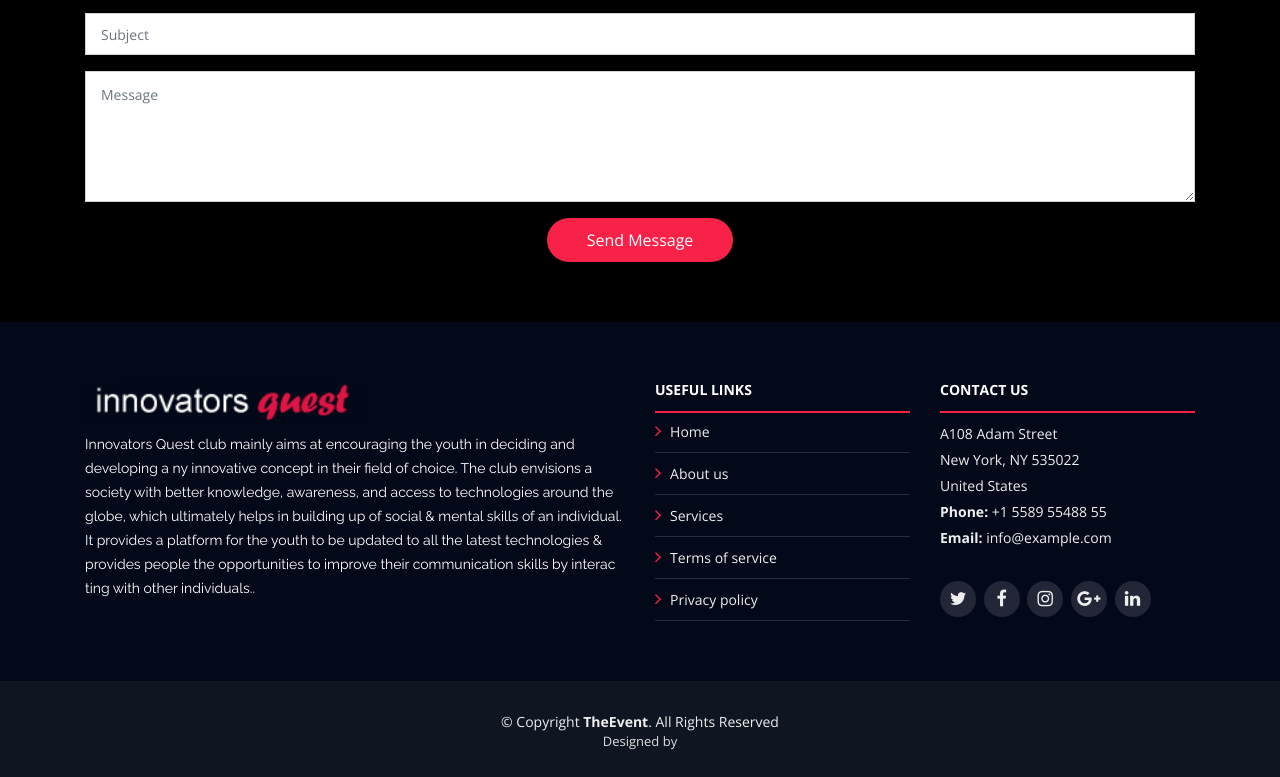
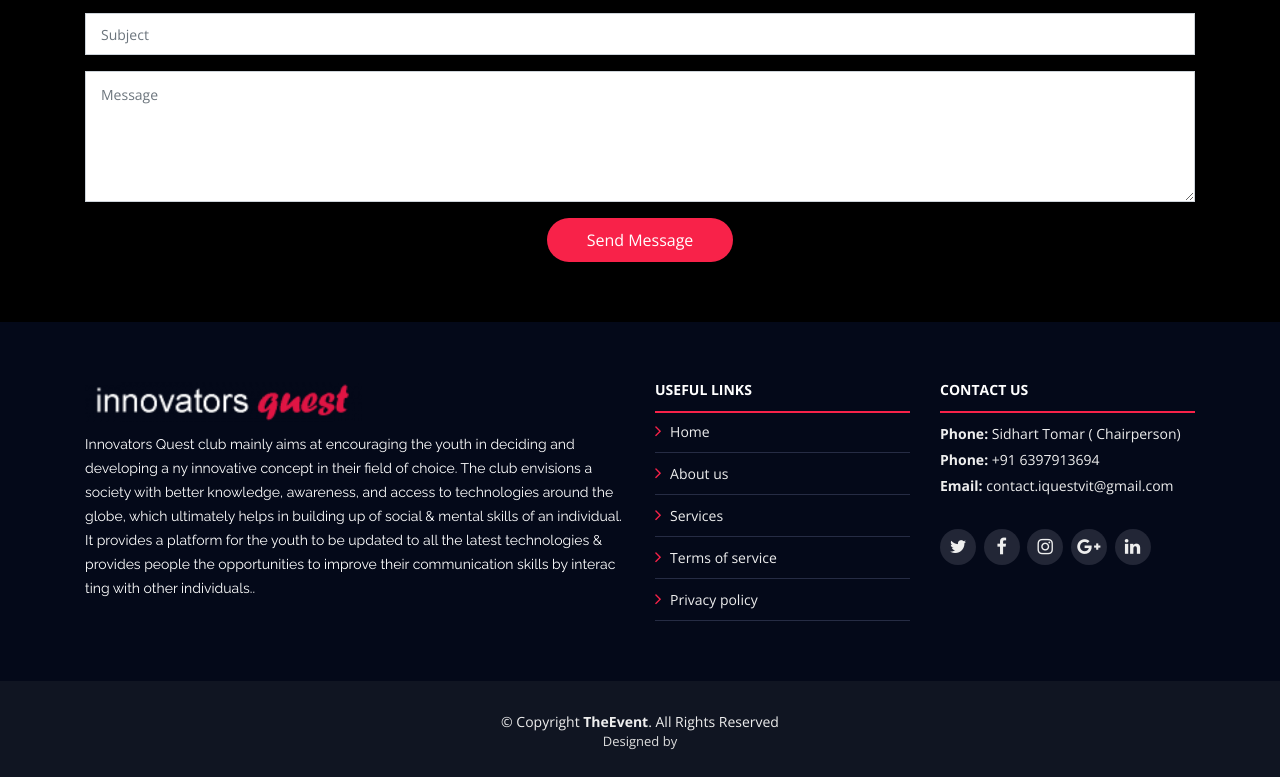
Before and after one commit to VASU-GARG/INNOVACK, a plain HTML site: page index.html in a window 1280 px wide. Shown: the part 5028-5805 px from the top of the page. Drawn offline with nearby package versions, Linux system fonts and the light colour scheme; some packages are replaced by stand-ins of ours; a script that the page names is missing.

Commit message:
Update index.html

```diff
--- a/index.html
+++ b/index.html
@@ -5,7 +5,7 @@
   <meta charset="utf-8">
   <meta content="width=device-width, initial-scale=1.0" name="viewport">
 
-  <title>TheEvent Bootstrap Template - Index</title>
+  <title>IQUEST - innovack </title>
   <meta content="" name="description">
   <meta content="" name="keywords">
 
@@ -739,11 +739,9 @@
           <div class="col-lg-3 col-md-6 footer-contact">
             <h4>Contact Us</h4>
             <p>
-              A108 Adam Street <br>
-              New York, NY 535022<br>
-              United States <br>
-              <strong>Phone:</strong> +1 5589 55488 55<br>
-              <strong>Email:</strong> info@example.com<br>
+              <strong>Phone:</strong> Sidhart Tomar ( Chairperson)<br>
+              <strong>Phone:</strong> +91 6397913694<br>
+              <strong>Email:</strong> contact.iquestvit@gmail.com<br>
             </p>
 
             <div class="social-links">
```
